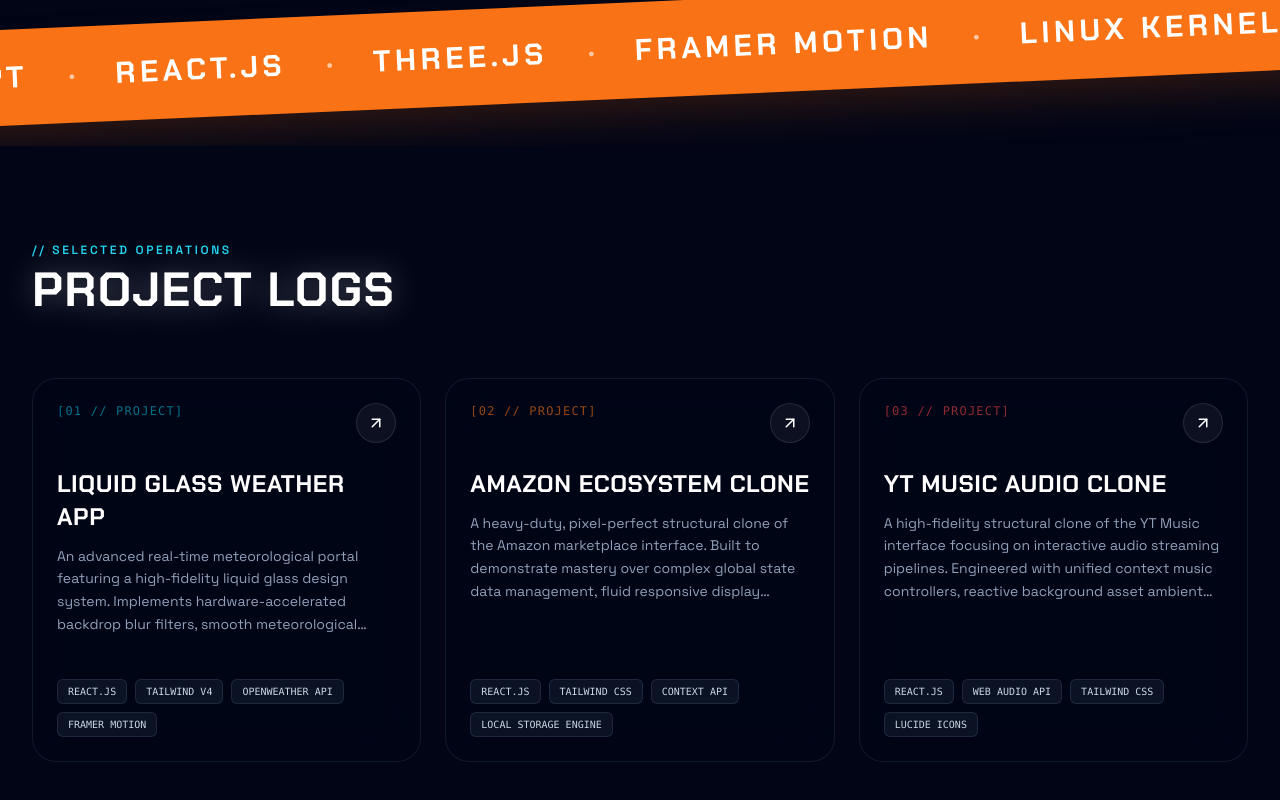
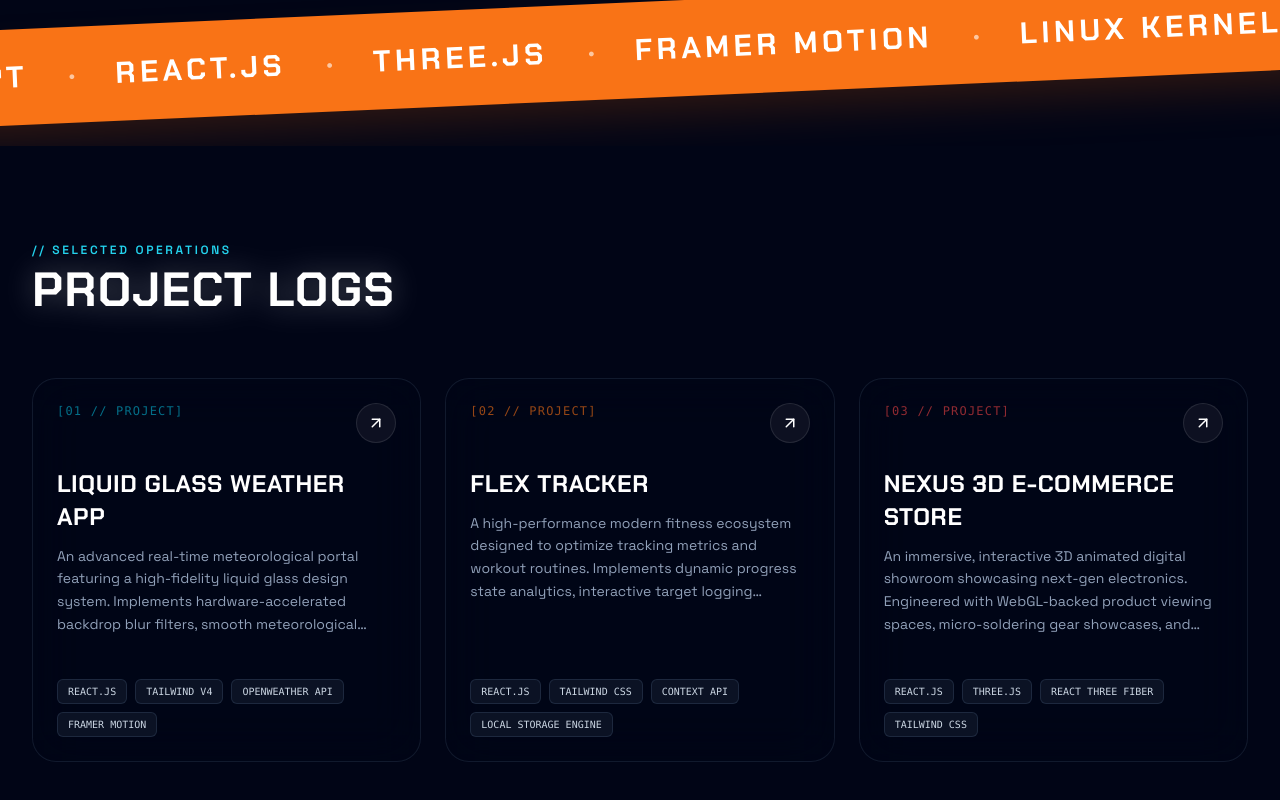
Before and after one commit to ashaanpy-web/Portfolio, a React (Vite) app: page / in a window 1280 px wide. Shown: the part 1767-2567 px from the top of the page. Built offline with nearby package versions, Linux system fonts and the light colour scheme.

Commit message:
added links

```diff
--- a/src/components/ProjectsShowcase.jsx
+++ b/src/components/ProjectsShowcase.jsx
@@ -10,26 +10,29 @@ const PROJECTS = [
     hex: "#06b6d4",
     hoverBorder: "hover:border-cyan-500/50",
     tags: ["React.js", "Tailwind v4", "OpenWeather API", "Framer Motion"],
+    liveUrl: "https://inquisitive-flan-879b24.netlify.app/",
   },
   {
     id: "02",
-    title: "Amazon Ecosystem Clone",
+    title: "Flex Tracker",
     description:
-      "A heavy-duty, pixel-perfect structural clone of the Amazon marketplace interface. Built to demonstrate mastery over complex global state data management, fluid responsive display lattices, and dynamic interactive shopping modules.",
+      "A high-performance modern fitness ecosystem designed to optimize tracking metrics and workout routines. Implements dynamic progress state analytics, interactive target logging systems, and fluid reactive UI architecture tailored for absolute performance.",
     color: "orange",
     hex: "#f97316",
     hoverBorder: "hover:border-orange-500/50",
     tags: ["React.js", "Tailwind CSS", "Context API", "Local Storage Engine"],
+    liveUrl: "https://ubiquitous-cat-f5fa76.netlify.app/",
   },
   {
     id: "03",
-    title: "YT Music Audio Clone",
+    title: "Nexus 3D E-Commerce Store",
     description:
-      "A high-fidelity structural clone of the YT Music interface focusing on interactive audio streaming pipelines. Engineered with unified context music controllers, reactive background asset ambient color matching, and custom playlist structures.",
+      "An immersive, interactive 3D animated digital showroom showcasing next-gen electronics. Engineered with WebGL-backed product viewing spaces, micro-soldering gear showcases, and custom responsive animation states using modular UI structures.",
     color: "red",
     hex: "#ef4444",
     hoverBorder: "hover:border-red-500/50",
-    tags: ["React.js", "Web Audio API", "Tailwind CSS", "Lucide Icons"],
+    tags: ["React.js", "Three.js", "React Three Fiber", "Tailwind CSS"],
+    liveUrl: "https://sprightly-granita-7a510c.netlify.app/",
   },
 ];
 
@@ -73,7 +76,9 @@ export default function ProjectsShowcase() {
 
                   {/* Interactive Controls */}
                   <a
-                    href="#"
+                    href={project.liveUrl}
+                    target="_blank"
+                    rel="noopener noreferrer"
                     className="flex items-center justify-center w-10 h-10 rounded-full bg-white/5 border border-white/10 group-hover:bg-white group-hover:text-slate-950 transition-all duration-300 group-hover:scale-110 active:scale-95 text-white"
                   >
                     <ArrowUpRight
```
